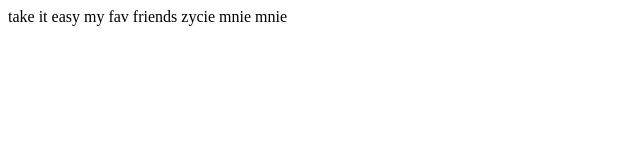
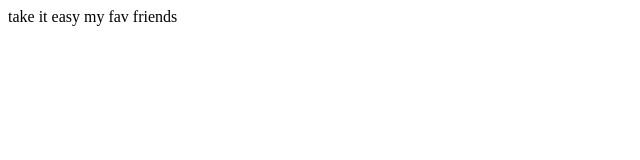
Before and after one commit to dxwilk/pliki, a plain HTML site: page index.html in a window 1280 px wide. Shown: the whole page, without its empty margins (0-640 px from the left). Drawn offline with Linux system fonts and the light colour scheme.

Commit message:
Update index.html

```diff
--- a/index.html
+++ b/index.html
@@ -4,6 +4,6 @@
  </head>
 <body>
   </style>
- take it easy my fav friends zycie mnie mnie
+ take it easy my fav friends
 </body>
 </html>
```
